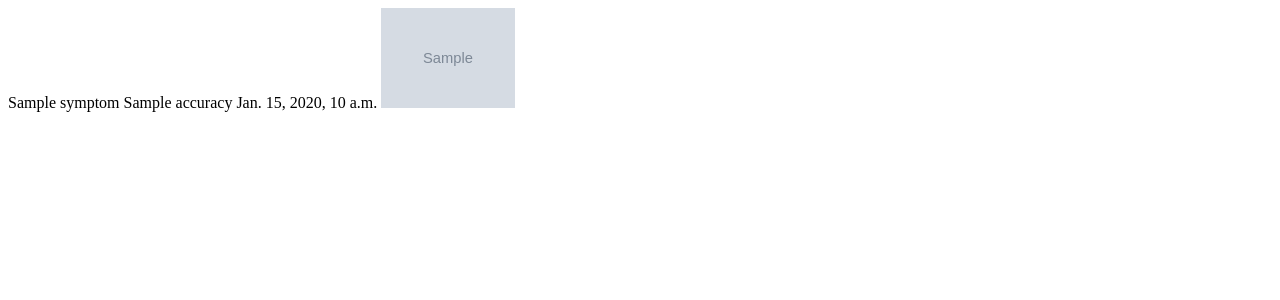
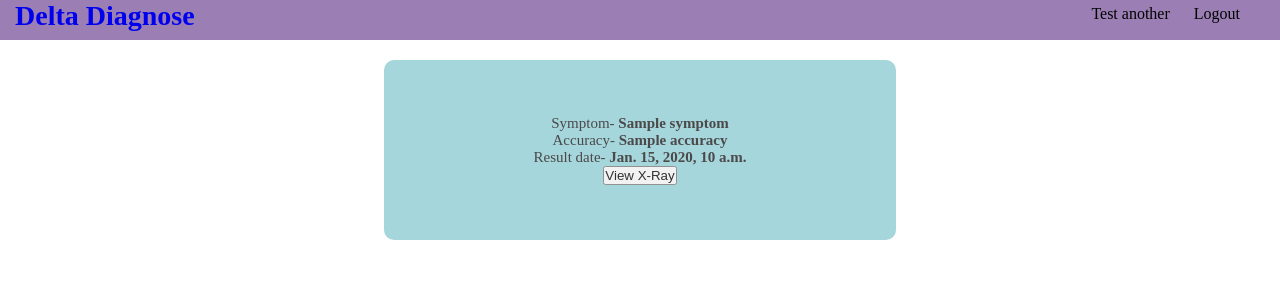
Before and after one commit to kanakmi/Delta-Diagnose, a Django app: template UI/pic/templates/results.html in a window 1280 px wide. Shown: the top 300 px of the page. Run offline with Django 3.2, Linux system fonts and the light colour scheme; the template is opened without the code that fills it: most values are stand-ins (such as "Sample title", 1, 10 or a date in 2020); grey boxes marked "Sample" are stand-in pictures.

Commit message:
UX changes

```diff
--- a/UI/pic/templates/results.html
+++ b/UI/pic/templates/results.html
@@ -1,18 +1,136 @@
 <!DOCTYPE html>
 <html lang="en">
+
 <head>
     <meta charset="UTF-8">
     <meta http-equiv="X-UA-Compatible" content="IE=edge">
     <meta name="viewport" content="width=device-width, initial-scale=1.0">
-    <title>Document</title>
+    <title>Report Predictions</title>
+    <script src="https://code.jquery.com/jquery-3.6.0.min.js"
+        integrity="sha256-/xUj+3OJU5yExlq6GSYGSHk7tPXikynS7ogEvDej/m4=" crossorigin="anonymous"></script>
+    <style>
+        *{
+            margin: 0;
+            padding: 0;
+        }
+        body {
+            display: flex;
+            align-items: center;
+            justify-content: center;
+            flex-direction: column;
+
+        }
+
+        .card {
+            height: 180px;
+            width: 40%;
+            background-color: rgb(143, 204, 212);
+            display: flex;
+            justify-content: center;
+            align-items: center;
+            flex-direction: column;
+            margin-top: 20px;
+            border-radius: 10px;
+            opacity: 0.8;
+        }
+
+        .value {
+            font-size: 15px;
+            color: rgb(31, 28, 28);
+        }
+
+        .overlay {
+            height: 100vh;
+            width: 100%;
+            position: fixed;
+            top: 0;
+            background-color: rgba(0, 0, 0, 0.493);
+            z-index: 3;
+
+        }
+
+        .close {
+            height: 20px;
+            width: 20px;
+            background-color: yellow;
+            border-radius: 50%;
+            float: right;
+            margin: 60px 80px 0 0;
+        }
+
+        .close:hover {
+            box-shadow: 0 0 30px yellow;
+        }
+        .image{
+            margin-top: 30px;
+            margin-left: 30%;
+            height: 90%;
+        }
+        nav{
+            position: relative;
+            top: 0;
+            width: 100%;
+            height: 40px;
+            background-color: rgba(115, 76, 151, 0.712);
+        }
+        .navs{
+            float: right;
+            margin-right: 20px;
+            margin-top: 5px;
+        }
+        .lnk{
+            color: black;
+            cursor: pointer;
+            text-decoration: none;
+            margin-right: 20px;
+        }
+        .lnk:hover{
+            border-bottom: 1px solid blue;
+            color: blanchedalmond;
+        }
+        .logo{
+            position: absolute;
+            font-family: 'Times New Roman', Times, serif;
+            font-size: 28px;
+            margin-left: 15px;
+            text-decoration: none;
+            font-weight: 600;
+        }
+    </style>
 </head>
+
 <body>
+    <nav>
+        <a href="/" class="logo">Delta Diagnose</a>
+        <ul class="navs">
+            <a href="/Get-file" class="lnk">Test another</a>
+            <a href="/auth/signout" class="lnk">Logout</a>
+        </ul>
+    </nav>
     {% for i in data %}
-    {{ i.symptom }}
-    {{ i.accuracy }}
-    {{ i.date }}
-    <img src="{{ i.image_url }}" alt="" height="100px">
-    <br>
+    <div class="card">
+        <p class="value">Symptom- <strong>{{ i.symptom }}</strong></p>
+        <p class="value">Accuracy- <strong>{{ i.accuracy }}</strong></p>
+        <p class="value">Result date- <strong>{{ i.date }}</strong></p>
+        <button id="show_report" onclick="show_report('{{ i.id }}')">View X-Ray</button>
+    </div>
+    <div class="overlay" id="overlay{{ i.id }}">
+        <div class="close" onclick="close('{{ i.id }}')"></div>
+        <img src="{{ i.image_url }}" alt="" class="image">
+    </div>
     {% endfor %}
+    <script>
+        $('.overlay').hide()
+        function show_report(id) {
+            $('.overlay').hide()
+            $('#overlay' + id).show()
+            console.log(id)
+        }
+        $(".close").click(function () {
+            $('.overlay').hide()
+        });
+
+    </script>
 </body>
+
 </html>
```
Also changed, not shown: UI/pic/templates/current_result.html (added, +89 -0 lines), UI/pic/templates/pic/index.html (+4 -21 lines), UI/pic/views.py (+8 -2 lines), UI/db.sqlite3.
